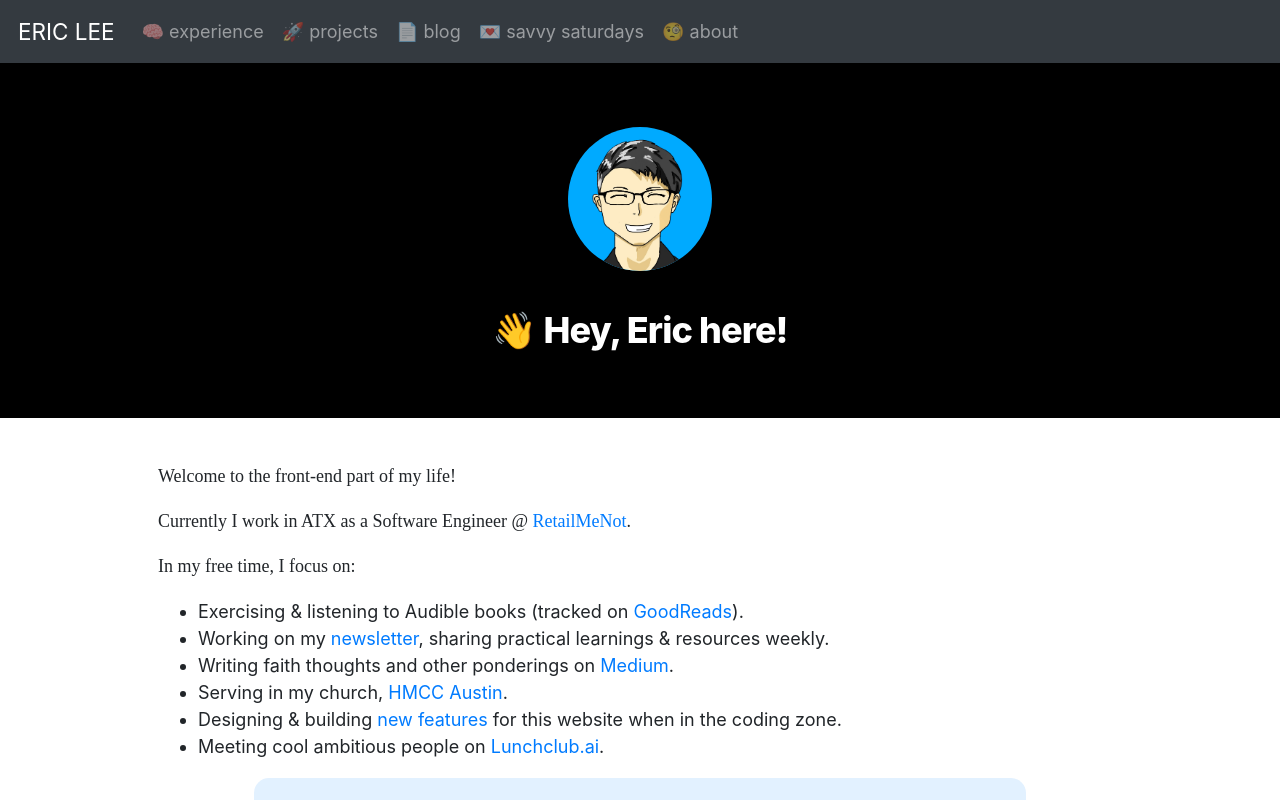
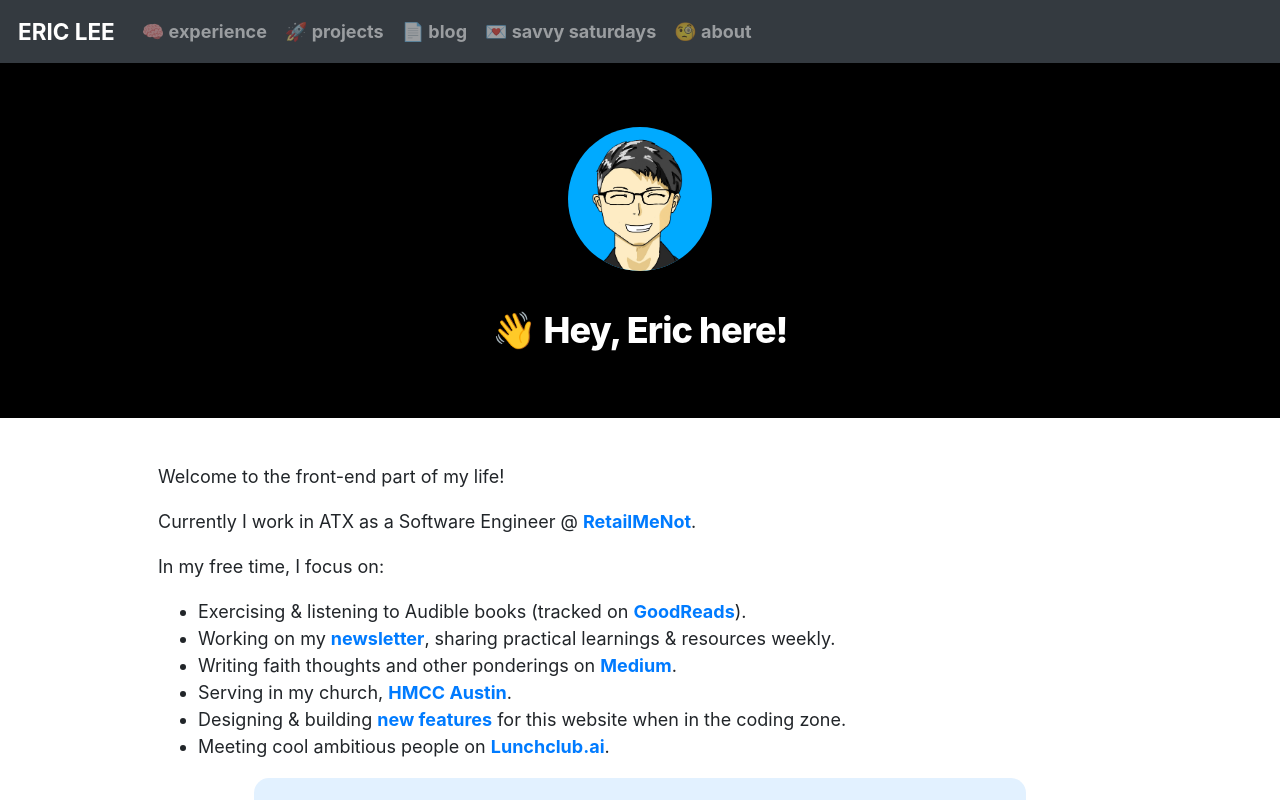
Before and after one commit to theCreedo/ericjmlee-next, a Next.js app: page / in a window 1280 px wide. Shown: the top 800 px of the page. Built offline with nearby package versions, Linux system fonts and the light colour scheme.

Commit message:
feat: make links more viewable - change font back to serif

```diff
--- a/styles/global.css
+++ b/styles/global.css
@@ -7,14 +7,6 @@ body {
   line-height: 1.6;
   font-size: 18px;
   color: #555;
-}
-
-h1 {
-  font-family: sans-serif;
-}
-
-p {
-  font-family: Serif;
 }
 
 h1,
@@ -29,6 +21,7 @@ b {
 
 a {
   color: #000000;
+  font-weight: bold;
   text-decoration: none;
   /* First we need to help some browsers along for this to work.
      Just because a vendor prefix is there, doesn't mean it will
```
